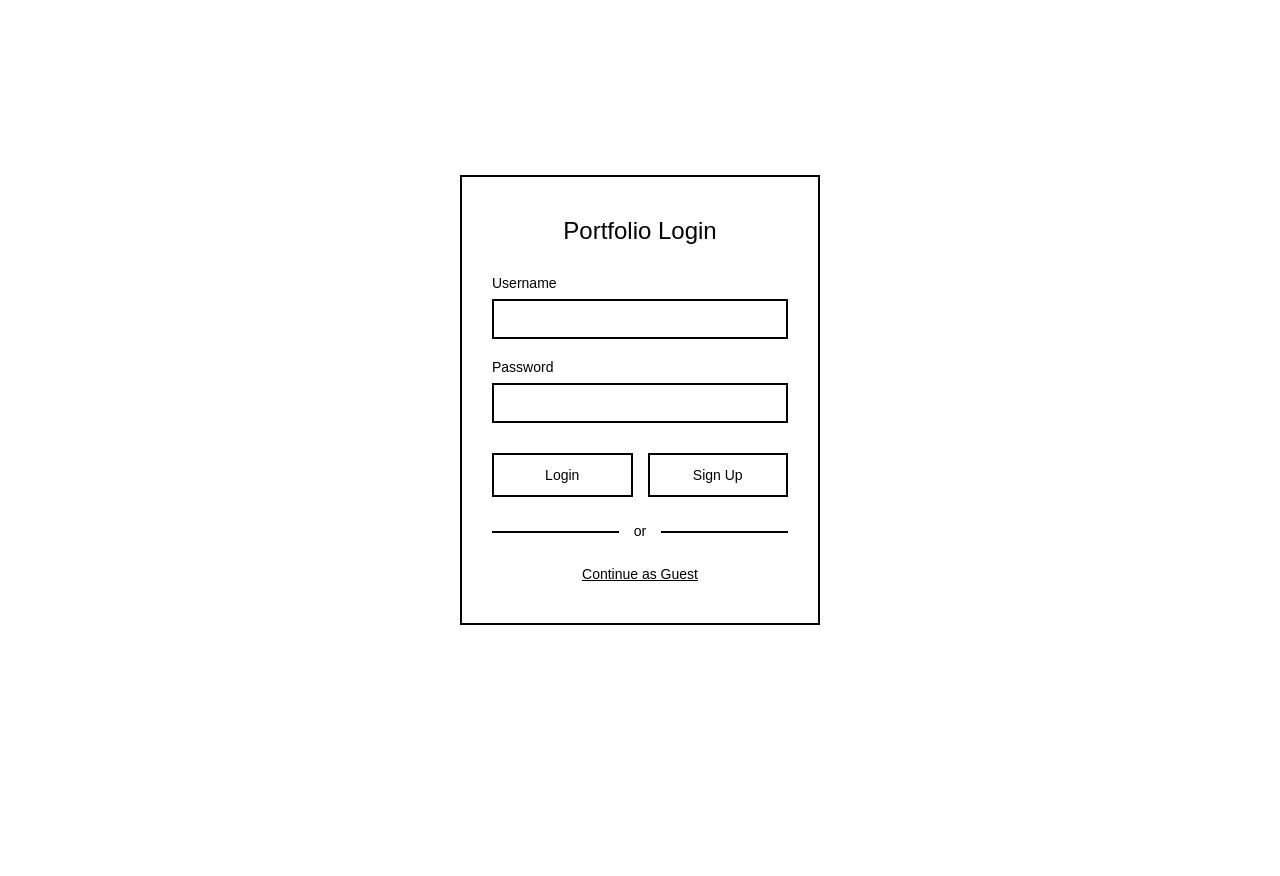
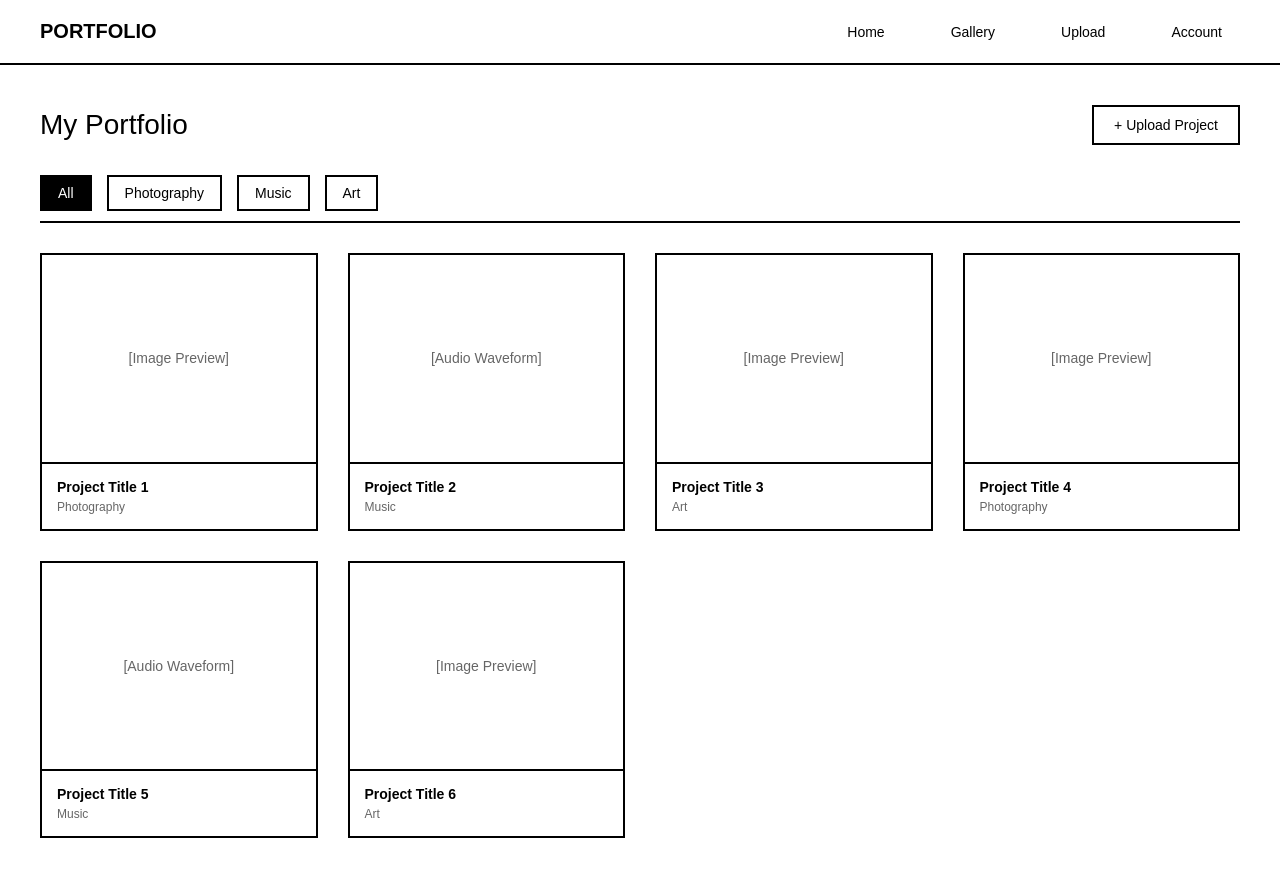
Before and after one commit to KyleS1227/ArtGallery, a website: page ArtGallery/index.html in a window 1280 px wide. Before the commit the page ends 800 px from the top, so only its background shows below. Drawn offline with Linux system fonts and the light colour scheme.

Commit message:
fixed index.html

```diff
--- a/ArtGallery/index.html
+++ b/ArtGallery/index.html
@@ -3,7 +3,7 @@
 <head>
     <meta charset="UTF-8">
     <meta name="viewport" content="width=device-width, initial-scale=1.0">
-    <title>Login - Artist Portfolio</title>
+    <title>Home - Artist Portfolio</title>
     <style>
         * {
             margin: 0;
@@ -14,145 +14,215 @@
         body {
             font-family: Arial, sans-serif;
             background-color: white;
-            display: flex;
-            justify-content: center;
-            align-items: center;
-            min-height: 100vh;
         }
 
-        .container {
-            width: 100%;
-            max-width: 400px;
-            padding: 20px;
+        nav {
+            border-bottom: 2px solid black;
+            padding: 20px 40px;
+            display: flex;
+            justify-content: space-between;
+            align-items: center;
         }
 
-        .login-box {
+        .logo {
+            font-size: 20px;
+            font-weight: bold;
+        }
+
+        .nav-links {
+            display: flex;
+            gap: 30px;
+            list-style: none;
+        }
+
+        .nav-links a {
+            text-decoration: none;
+            color: black;
+            font-size: 14px;
+            padding: 8px 16px;
+            border: 2px solid transparent;
+            transition: all 0.2s;
+        }
+
+        .nav-links a:hover {
             border: 2px solid black;
-            padding: 40px 30px;
-            background-color: white;
+        }
+
+        .main-content {
+            padding: 40px;
+        }
+
+        .page-header {
+            margin-bottom: 30px;
+            display: flex;
+            justify-content: space-between;
+            align-items: center;
         }
 
         h1 {
-            text-align: center;
-            margin-bottom: 30px;
-            font-size: 24px;
+            font-size: 28px;
             font-weight: normal;
         }
 
-        .input-group {
-            margin-bottom: 20px;
-        }
-
-        label {
-            display: block;
-            margin-bottom: 8px;
-            font-size: 14px;
-        }
-
-        input[type="text"],
-        input[type="password"] {
-            width: 100%;
-            padding: 10px;
-            border: 2px solid black;
-            font-size: 14px;
-            background-color: white;
-        }
-
-        input[type="text"]:focus,
-        input[type="password"]:focus {
-            outline: none;
-            border-color: #333;
-        }
-
-        .button-group {
-            display: flex;
-            gap: 15px;
-            margin-top: 30px;
-        }
-
-        button {
-            flex: 1;
-            padding: 12px;
+        .upload-btn {
+            padding: 10px 20px;
             border: 2px solid black;
             background-color: white;
+            cursor: pointer;
             font-size: 14px;
-            cursor: pointer;
             transition: all 0.2s;
         }
 
-        button:hover {
+        .upload-btn:hover {
             background-color: black;
             color: white;
         }
 
-        .divider {
-            text-align: center;
-            margin: 25px 0;
-            position: relative;
+        /* Gallery Grid */
+        .gallery-grid {
+            display: grid;
+            grid-template-columns: repeat(auto-fill, minmax(250px, 1fr));
+            gap: 30px;
+            margin-top: 20px;
         }
 
-        .divider::before {
-            content: '';
-            position: absolute;
-            top: 50%;
-            left: 0;
-            right: 0;
-            height: 2px;
-            background-color: black;
+        .portfolio-item {
+            border: 2px solid black;
+            aspect-ratio: 1;
+            display: flex;
+            flex-direction: column;
+            cursor: pointer;
+            transition: all 0.2s;
+            background-color: white;
         }
 
-        .divider span {
-            background-color: white;
-            padding: 0 15px;
-            position: relative;
-            z-index: 1;
+        .portfolio-item:hover {
+            background-color: #f5f5f5;
+        }
+
+        .item-preview {
+            flex: 1;
+            display: flex;
+            align-items: center;
+            justify-content: center;
+            border-bottom: 2px solid black;
+            font-size: 14px;
+            color: #666;
+        }
+
+        .item-info {
+            padding: 15px;
+        }
+
+        .item-title {
+            font-weight: bold;
+            margin-bottom: 5px;
             font-size: 14px;
         }
 
-        .alternate-action {
-            text-align: center;
-            margin-top: 20px;
+        .item-type {
+            font-size: 12px;
+            color: #666;
         }
 
-        .alternate-action a {
-            color: black;
-            text-decoration: underline;
-            font-size: 14px;
+        .categories {
+            display: flex;
+            gap: 15px;
+            margin-bottom: 30px;
+            border-bottom: 2px solid black;
+            padding-bottom: 10px;
         }
 
-        .alternate-action a:hover {
-            text-decoration: none;
+        .category-tab {
+            padding: 8px 16px;
+            border: 2px solid black;
+            background-color: white;
+            cursor: pointer;
+            font-size: 14px;
+            transition: all 0.2s;
+        }
+
+        .category-tab:hover,
+        .category-tab.active {
+            background-color: black;
+            color: white;
         }
     </style>
 </head>
 <body>
-    <div class="container">
-        <div class="login-box">
-            <h1>Portfolio Login</h1>
+    <nav>
+        <div class="logo">PORTFOLIO</div>
+        <ul class="nav-links">
+            <li><a href="#">Home</a></li>
+            <li><a href="#">Gallery</a></li>
+            <li><a href="#">Upload</a></li>
+            <li><a href="#">Account</a></li>
+        </ul>
+    </nav>
 
-            <form>
-                <div class="input-group">
-                    <label for="username">Username</label>
-                    <input type="text" id="username" name="username">
+    <!-- Main Content -->
+    <div class="main-content">
+        <div class="page-header">
+            <h1>My Portfolio</h1>
+            <button class="upload-btn">+ Upload Project</button>
+        </div>
+
+        <!-- Category Tabs -->
+        <div class="categories">
+            <button class="category-tab active">All</button>
+            <button class="category-tab">Photography</button>
+            <button class="category-tab">Music</button>
+            <button class="category-tab">Art</button>
+        </div>
+
+        <!-- Gallery Grid -->
+        <div class="gallery-grid">
+            <div class="portfolio-item">
+                <div class="item-preview">[Image Preview]</div>
+                <div class="item-info">
+                    <div class="item-title">Project Title 1</div>
+                    <div class="item-type">Photography</div>
                 </div>
-
-                <div class="input-group">
-                    <label for="password">Password</label>
-                    <input type="password" id="password" name="password">
-                </div>
-
-                <div class="button-group">
-                    <button type="submit">Login</button>
-                    <button type="button">Sign Up</button>
-                </div>
-            </form>
-
-            <div class="divider">
-                <span>or</span>
             </div>
 
-            <div class="alternate-action">
-                <a href="#">Continue as Guest</a>
+            <div class="portfolio-item">
+                <div class="item-preview">[Audio Waveform]</div>
+                <div class="item-info">
+                    <div class="item-title">Project Title 2</div>
+                    <div class="item-type">Music</div>
+                </div>
+            </div>
+
+            <div class="portfolio-item">
+                <div class="item-preview">[Image Preview]</div>
+                <div class="item-info">
+                    <div class="item-title">Project Title 3</div>
+                    <div class="item-type">Art</div>
+                </div>
+            </div>
+
+            <div class="portfolio-item">
+                <div class="item-preview">[Image Preview]</div>
+                <div class="item-info">
+                    <div class="item-title">Project Title 4</div>
+                    <div class="item-type">Photography</div>
+                </div>
+            </div>
+
+            <div class="portfolio-item">
+                <div class="item-preview">[Audio Waveform]</div>
+                <div class="item-info">
+                    <div class="item-title">Project Title 5</div>
+                    <div class="item-type">Music</div>
+                </div>
+            </div>
+
+            <div class="portfolio-item">
+                <div class="item-preview">[Image Preview]</div>
+                <div class="item-info">
+                    <div class="item-title">Project Title 6</div>
+                    <div class="item-type">Art</div>
+                </div>
             </div>
         </div>
     </div>
```
